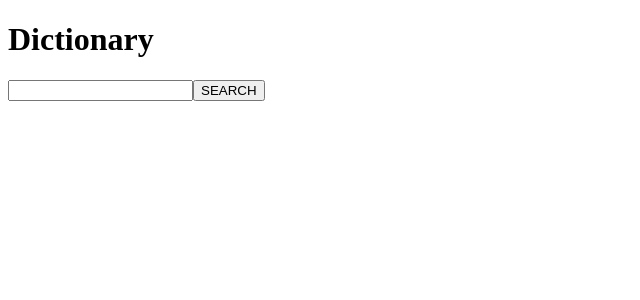
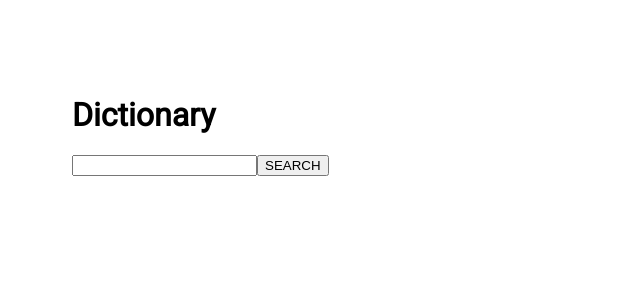
Before and after one commit to mariaalouisaa/Dictionary-Project, a React (Create React App) app: page / in a window 1280 px wide. Shown: the top 300 px of the page, without its empty margins (0-640 px from the left). Built offline with nearby package versions, Linux system fonts and the light colour scheme.

Commit message:
made search component, added some css

```diff
--- a/src/App.css
+++ b/src/App.css
@@ -1,3 +1,4 @@
 .App {
   font-family: "Roboto", sans-serif;
+  margin: 6em 4em;
 }
--- a/src/App.js
+++ b/src/App.js
@@ -1,9 +1,11 @@
+import "./App.css";
+import Search from "./Search";
+
 function App() {
   return (
     <div className="App">
       <h1>Dictionary</h1>
-      <input type="text"></input>
-      <button type="submit">SEARCH</button>
+      <Search />
     </div>
   );
 }
--- /dev/null
+++ b/src/Search.js
@@ -0,0 +1,8 @@
+export default function Search() {
+  return (
+    <div className="Search">
+      <input type="text"></input>
+      <button type="submit">SEARCH</button>
+    </div>
+  );
+}
```
Also changed, not shown: src/Search.css (added).
